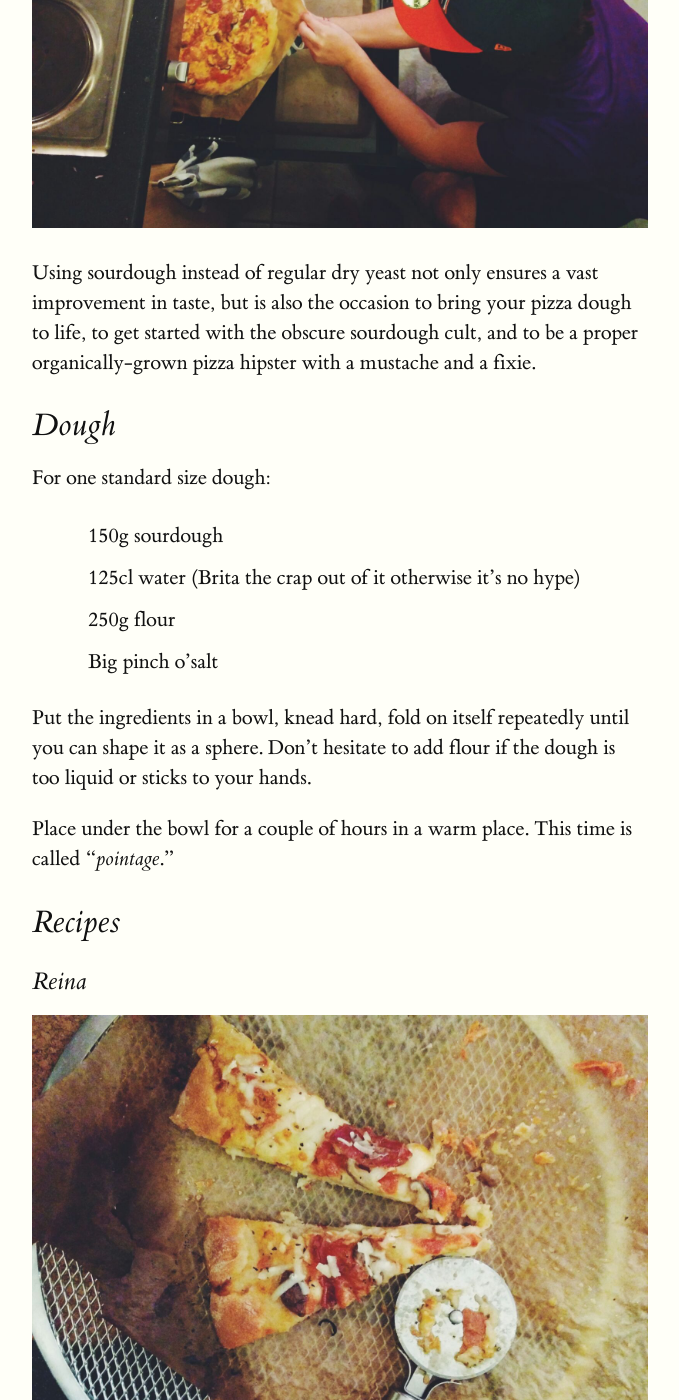
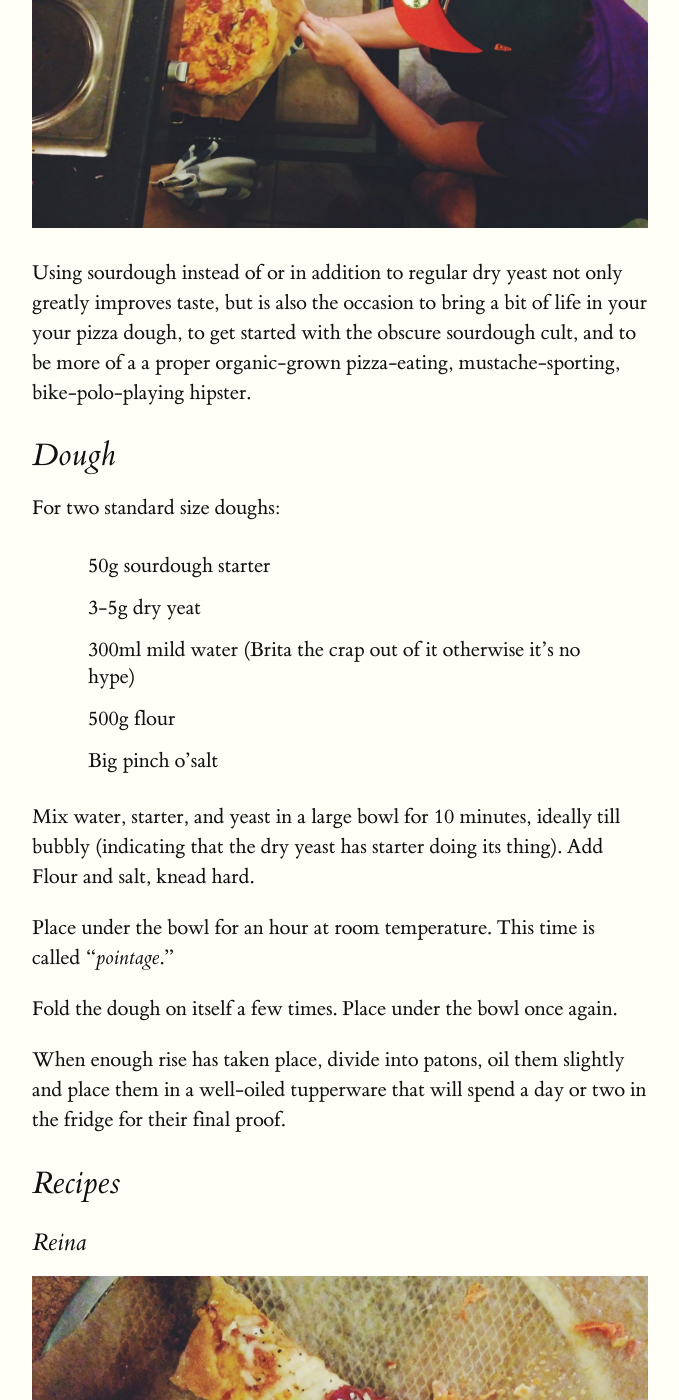
Before and after one commit to feston/recettes, a Jekyll site: the page built from pizza.md, in a window 1280 px wide and 1400 px high, scrolled down 313 px. Shown: the whole window, without its empty margins (128-807 px from the left). Built offline with Jekyll 4.4.1, drawn with Linux system fonts in a browser that asks for light colours.

Commit message:
Suggestions to la recette de pizza

```diff
--- a/pizza.md
+++ b/pizza.md
@@ -7,20 +7,25 @@ title: pizza
 
 ![](img/la_pizza/four.jpg)
 
-Using sourdough instead of regular dry yeast not only ensures a vast improvement in taste, but is also the occasion to bring your pizza dough to life, to get started with the obscure sourdough cult, and to be a proper organically-grown pizza hipster with a mustache and a fixie.
+Using sourdough instead of or in addition to regular dry yeast not only greatly improves taste, but is also the occasion to bring a bit of life in your your pizza dough, to get started with the obscure sourdough cult, and to be more of a a proper organic-grown pizza-eating, mustache-sporting, bike-polo-playing hipster.
 
 ## Dough
 
-For one standard size dough:
+For two standard size doughs:
 
-* 150g sourdough
-* 125cl water (Brita the crap out of it otherwise it's no hype)
-* 250g flour
+* 50g sourdough starter
+* 3-5g dry yeat
+* 300ml mild water (Brita the crap out of it otherwise it's no hype)
+* 500g flour
 * Big pinch o'salt
 
-Put the ingredients in a bowl, knead hard, fold on itself repeatedly until you can shape it as a sphere. Don't hesitate to add flour if the dough is too liquid or sticks to your hands.
+Mix water, starter, and yeast in a large bowl for 10 minutes, ideally till bubbly (indicating that the dry yeast has starter doing its thing). Add Flour and salt, knead hard.
 
-Place under the bowl for a couple of hours in a warm place. This time is called "*pointage*."
+Place under the bowl for an hour at room temperature. This time is called "*pointage*."
+
+Fold the dough on itself a few times. Place under the bowl once again.
+
+When enough rise has taken place, divide into patons, oil them slightly and place them in a well-oiled tupperware that will spend a day or two in the fridge for their final proof.
 
 ## Recipes
 
```
